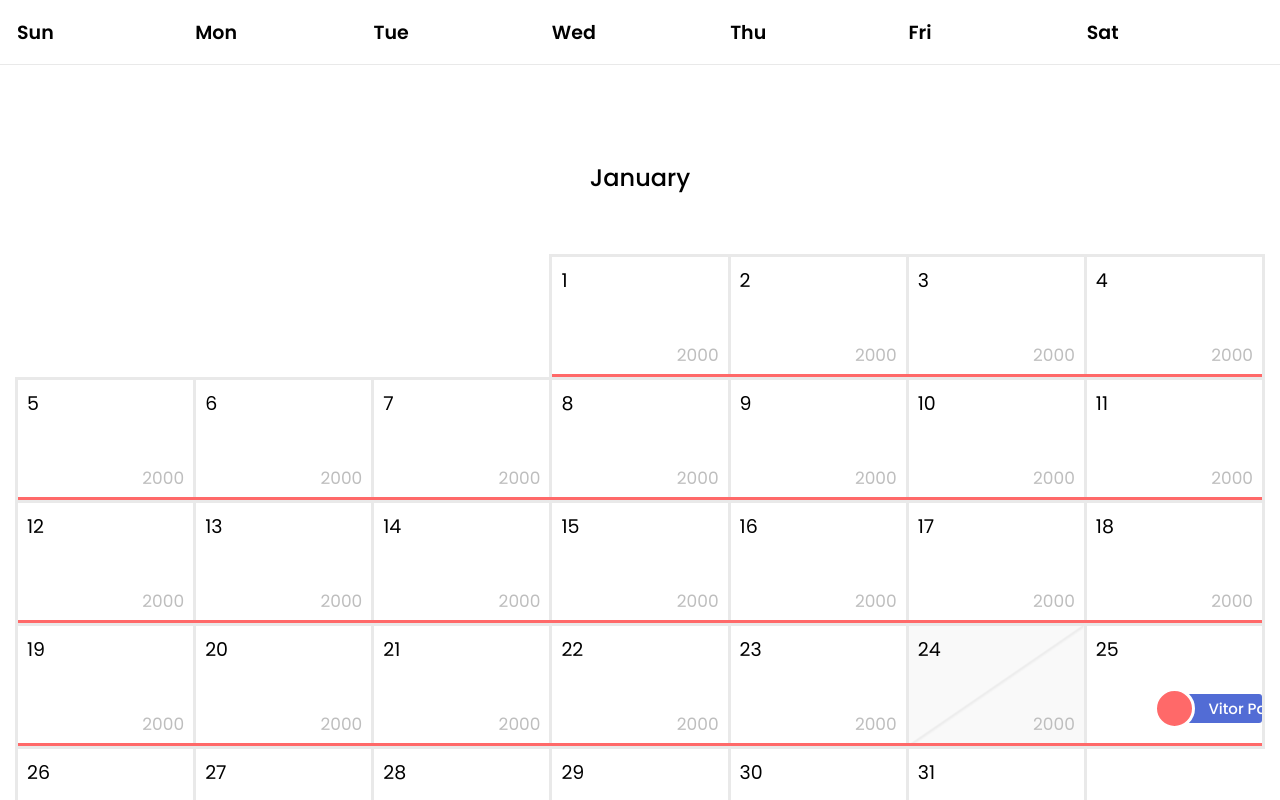
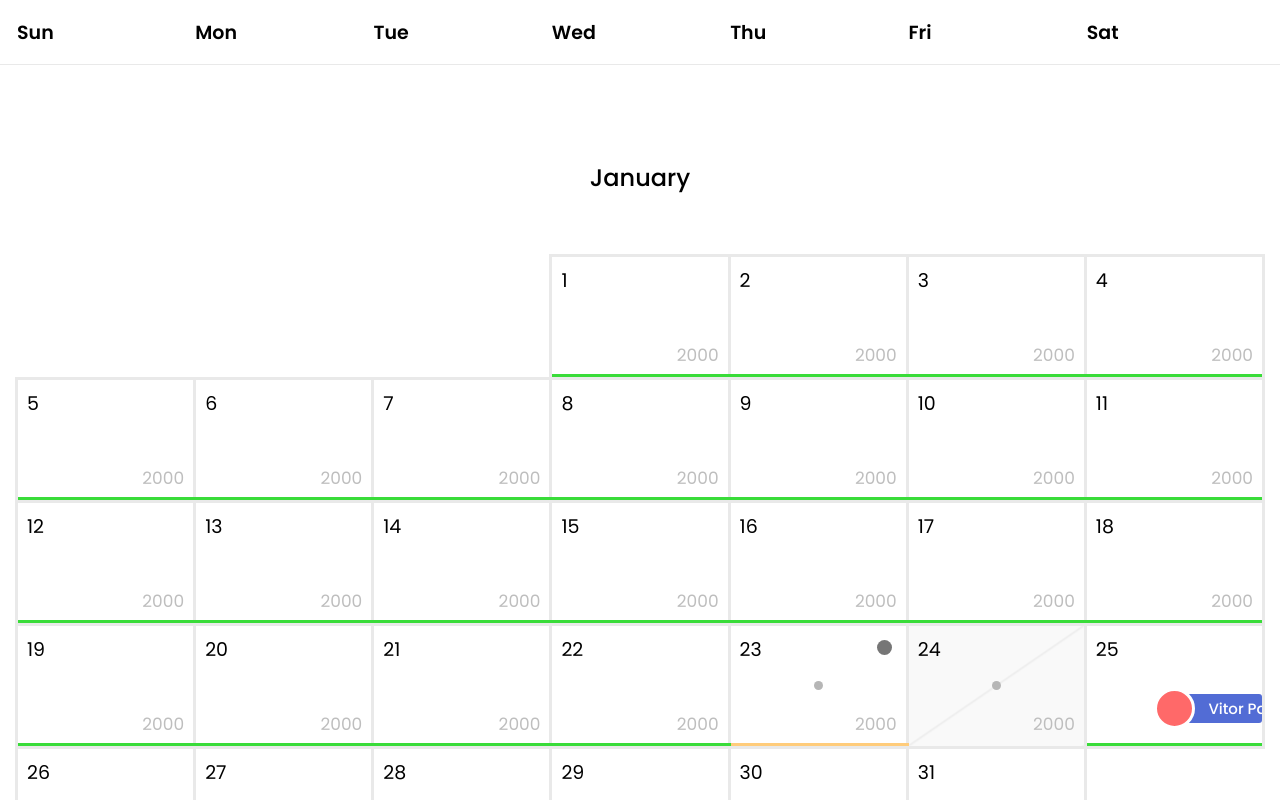
Before and after one commit to paesvitor/dashboard-calendar, a React (Create React App) app: page / in a window 1280 px wide. Shown: the top 800 px of the page. Built offline with nearby package versions, Linux system fonts and the light colour scheme.

Commit message:
Add booking status renderer

```diff
--- a/src/App.tsx
+++ b/src/App.tsx
@@ -51,12 +51,14 @@ function App() {
     {
       date: '2020-01-24',
       status: 'UNAVAILABLE',
+      note: 'NOTE',
     },
     {
       date: '2020-01-23',
       price: 1000,
       note: 'NOTE',
-      status: 'UPON_REQUEST'
+      status: 'UPON_REQUEST',
+      restriction: 'Restriction'
     }
   ]
 
--- a/src/components/CalendarContainer/index.tsx
+++ b/src/components/CalendarContainer/index.tsx
@@ -46,6 +46,11 @@ function CalendarContainer(props: Props) {
     }
 
     function handleSelectDay(day: Moment) {
+        if (selectedRangeStart?.isSame(day)) {
+            setSelectedRangeStart(undefined);
+            setSelectedDays([]);
+        }
+
         if (selectedRangeStart?.isAfter(day) || !selectedRangeStart) {
             setSelectedRangeStart(day);
             setSelectedDays([day.format('YYYY-MM-DD')]);
@@ -101,8 +106,15 @@ function CalendarContainer(props: Props) {
         return arr;
     }
 
-    function renderDayStatus(status: DayStatus) {
-
+    function getDayStatusColor(status: DayStatus) {
+        switch (status) {
+            case 'INQUIRE':
+                return '#737373';
+            case 'INSTANT':
+                return '#39dc39';
+            case 'UPON_REQUEST':
+                return '#ffcc7b';
+        }
     }
 
     function fillDaysInMonth(month: number) {
@@ -132,15 +144,20 @@ function CalendarContainer(props: Props) {
                     dayIsSelected && classes.daySelected
                 )}
             >
-                <div className={classes.eventStatus} />
+                <div className={classes.dayStatus} style={{ backgroundColor: getDayStatusColor(day?.status || config.defaultStatus) }} />
 
                 <div className={classes.dayLabel}>
                     {d}
                 </div>
 
+                {day?.note && <div className={classes.dayNote} />}
+
+                {day?.restriction && <div className={classes.dayRestriction} />}
+
                 {(bookingsThatDay.length === 0) && <div className={classes.dayPrice}>
                     {config.defaultPrice.value}
                 </div>}
+
 
                 <div className={clsx(
                     classes.eventsWrapper,
--- a/src/components/CalendarContainer/styles.ts
+++ b/src/components/CalendarContainer/styles.ts
@@ -71,7 +71,7 @@ export const useStyles = makeStyles({
     backgroundColor: '#f9f9f9',
     // position: 'relative',
 
-    background: 'linear-gradient(to top left, rgba(0,0,0,0) 0%, rgba(0,0,0,0) calc(50% - 3px), #e9e9e9 50%, rgba(0,0,0,0) calc(50% + 0.8px), rgba(0,0,0,0) 100%)'
+    background: 'linear-gradient(to top left, rgba(0,0,0,0) 0%, rgba(0,0,0,0) calc(50% - 2px), #e9e9e9 50%, rgba(0,0,0,0) calc(50% + 0.8px), rgba(0,0,0,0) 100%)'
   },
 
   dayLabel: {
@@ -79,6 +79,25 @@ export const useStyles = makeStyles({
     top: 9,
     left: 9,
     fontSize: 19
+  },
+
+  dayRestriction: {
+    position: 'absolute',
+    top: 14,
+    right: 14,
+    width: 15,
+    height: 15,
+    borderRadius: '50%',
+    backgroundColor: '#767676',
+    margin: '0 auto'
+  },
+
+  dayNote: {
+    width: 9,
+    height: 9,
+    borderRadius: '50%',
+    backgroundColor: '#b6b6b6',
+    margin: '0 auto'
   },
 
   dayPrice: {
@@ -177,12 +196,11 @@ export const useStyles = makeStyles({
     // backgroundColor: 'blue'
   },
 
-  eventStatus: {
+  dayStatus: {
     position: 'absolute',
     bottom: 0,
     width: '102%',
     height: 3,
-    backgroundColor: '#ff6969'
   },
 
 
```
Also changed, not shown: src/utils/Event.ts (+18 -17 lines).
